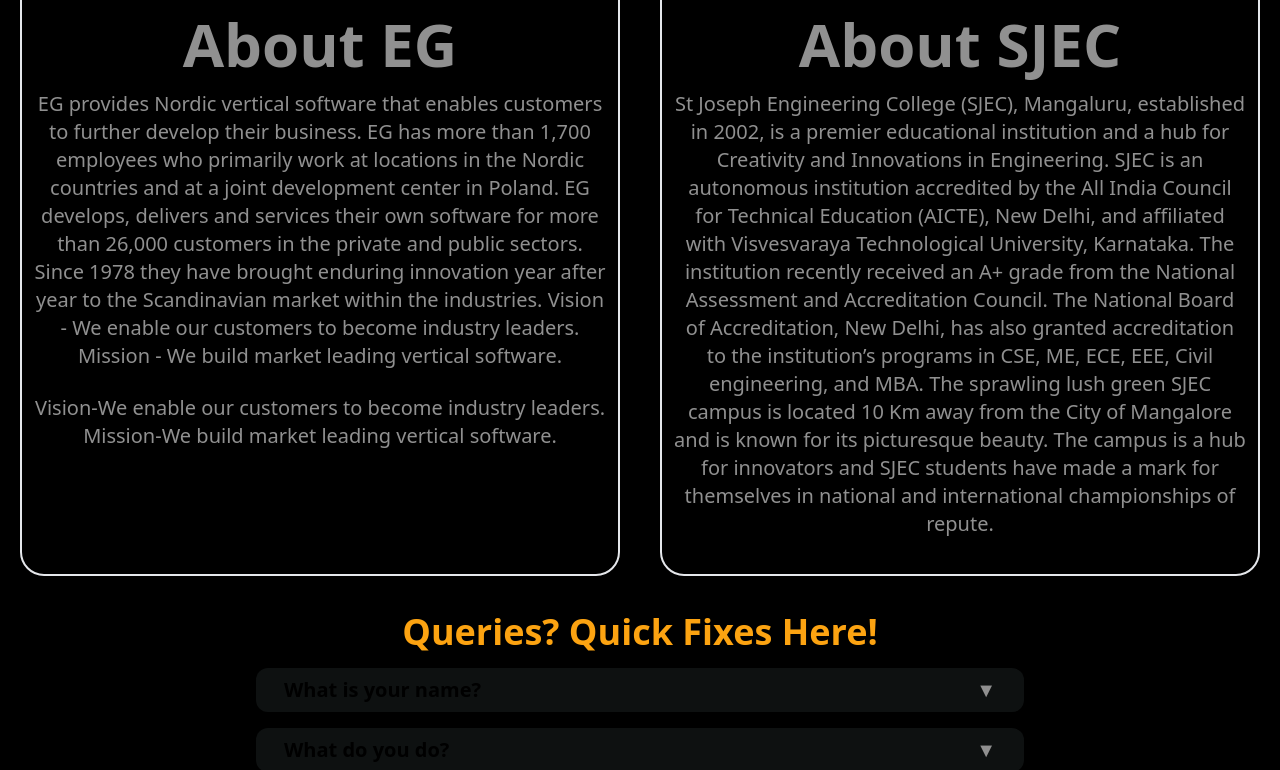
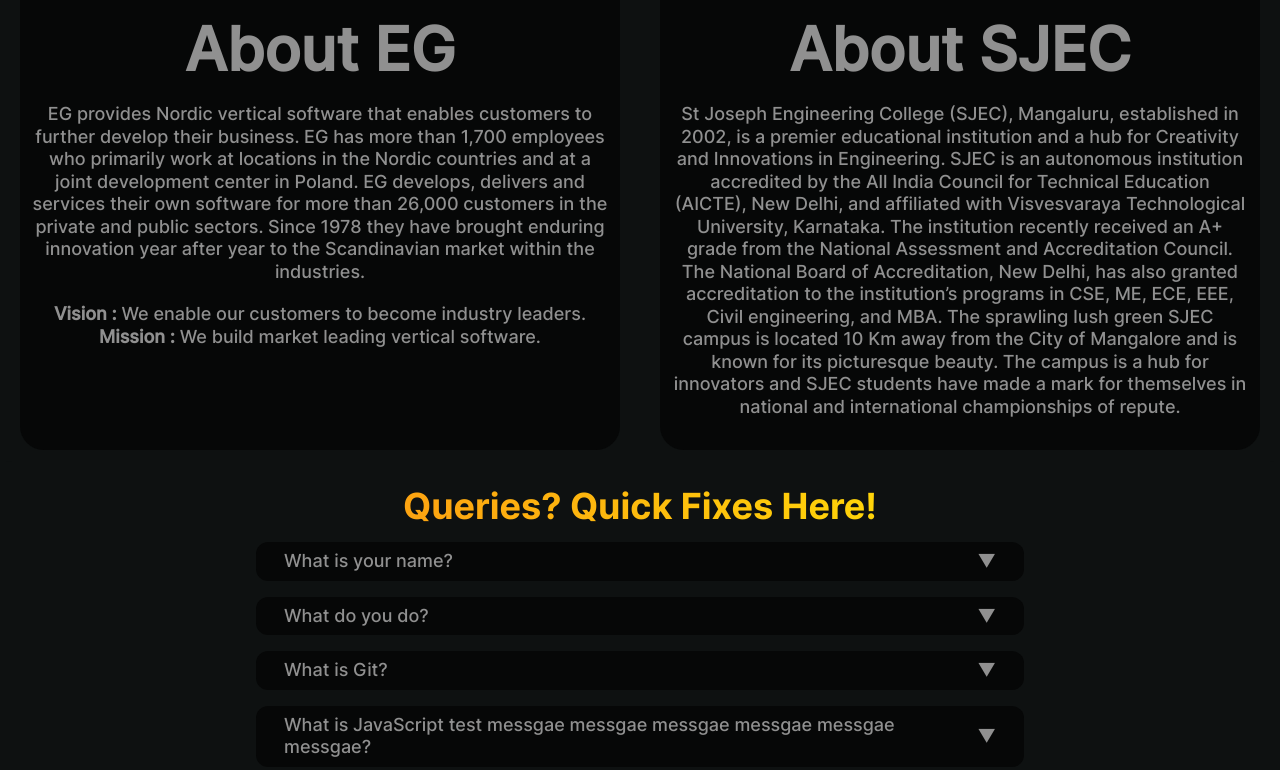
Before and after one commit to HackToFuture/htf-2.0, a React (Vite) app in the folder hacktofuture/: page / in a window 1280 px wide. Shown: the part 930-1700 px from the top of the page. Built offline with nearby package versions, Linux system fonts and the light colour scheme.

Commit message:
Modified about and faq components

```diff
--- a/hacktofuture/src/App.jsx
+++ b/hacktofuture/src/App.jsx
@@ -11,7 +11,7 @@ function App() {
 <div id="bgimg">
       <Header />
       <Hero />
-      <div className="bg-black flex flex-col sm:flex-row justify-center">
+      <div className="bg-bg_color flex flex-col sm:flex-row justify-center">
         <About Id="1" Img="/src/assets/eg-logo.svg"/>
         <About Id="0" Img="/src/assets/SJEC_logo_with_white_letter.png"/>
       </div>
--- a/hacktofuture/src/components/About.jsx
+++ b/hacktofuture/src/components/About.jsx
@@ -4,29 +4,29 @@ const About = ({ Id, Img }) => {
   const Eg = "EG";
   const Sjec = "SJEC";
   const EgInfo =
-    "EG provides Nordic vertical software that enables customers to further develop their business. EG has more than 1,700 employees who primarily work at locations in the Nordic countries and at a joint development center in Poland. EG develops, delivers and services their own software for more than 26,000 customers in the private and public sectors. Since 1978 they have brought enduring innovation year after year to the Scandinavian market within the industries. Vision - We enable our customers to become industry leaders.   Mission - We build market leading vertical software.";
+    "EG provides Nordic vertical software that enables customers to further develop their business. EG has more than 1,700 employees who primarily work at locations in the Nordic countries and at a joint development center in Poland. EG develops, delivers and services their own software for more than 26,000 customers in the private and public sectors. Since 1978 they have brought enduring innovation year after year to the Scandinavian market within the industries.";
   const Vision = "We enable our customers to become industry leaders.";
   const Mission = "We build market leading vertical software.";
   const SjecInfo =
     "St Joseph Engineering College (SJEC), Mangaluru, established in 2002, is a premier educational institution and a hub for Creativity and Innovations in Engineering. SJEC is an autonomous institution accredited by the All India Council for Technical Education (AICTE), New Delhi, and affiliated with Visvesvaraya Technological University, Karnataka. The institution recently received an A+ grade from the National Assessment and Accreditation Council. The National Board of Accreditation, New Delhi, has also granted accreditation to the institution’s programs in CSE, ME, ECE, EEE, Civil engineering, and MBA. The sprawling lush green SJEC campus is located 10 Km away from the City of Mangalore and is known for its picturesque beauty. The campus is a hub for innovators and SJEC students have made a mark for themselves in national and international championships of repute.";
 
   return (
-    <div className="bg-black sm:w-1/2 w-5/6 h-auto sm:mx-5 mx-auto p-3 my-3 text-text_col_1 text-center rounded-3xl border-2">
+    <div className="bg-bg_color_2 sm:w-1/2 w-5/6 h-auto sm:mx-5 mx-auto p-3 my-3 font-intermed leading-tight text-text_col_1 text-center rounded-3xl backdrop-blur-md">
       <img src={Img} alt="Logo" className="mx-auto w-48 h-48" />
-      <p className="text-6xl my-4 font-semibold  ">
+      <p className="text-6xl my-4 font-semibold leading-tight ">
         About {Id === "1" ? Eg : Sjec}
       </p>
-      <p className="text-xl font-extralight">
+      <p className="text-lg font-extralight leading-tight ">
         {Id === "1" ? EgInfo : SjecInfo}
       </p>
       <br />
       {Id === "1" ? (
         <>
-          <p className="text-xl font-extralight">
-            <b>Vision</b>-{Vision}
+          <p className="text-lg font-extralight leading-tight">
+            <span className="font-bold">Vision :</span> {Vision}
           </p>
-          <p className="text-xl font-extralight">
-            <b>Mission</b>-{Mission}
+          <p className="text-lg font-extralight leading-tight">
+            <span className="font-bold">Mission : </span> {Mission}
           </p>
         </>
       ) : null}
--- a/hacktofuture/src/components/Faq.jsx
+++ b/hacktofuture/src/components/Faq.jsx
@@ -5,15 +5,15 @@ const Faq = () => {
   const [selectedQuestion, setSelectedQuestion] = useState(null);
 
   return (
-    <div className="p-6 w-full bg-black shadow-md flex flex-col items-start">
-      <div className="text-4xl text-center font-bold text-orange1 mx-auto">
+    <div className="p-6 w-full bg-bg_color shadow-md flex flex-col items-start ">
+      <div className="text-4xl text-center font-interbold bg-gradient-right bg-clip-text text-transparent mx-auto">
         Queries? Quick Fixes Here!
       </div>
       <div className="flex flex-col w-full items-start mt-4 mx-auto max-w-screen-md">
         {faqData.map((faq, index) => (
           <div key={index} className="w-full mb-4">
             <button
-              className={`transition bg-bg_color py-2 px-7 text-xl font-semibold text-yellow w-full text-left flex justify-between items-center ${
+              className={`transition bg-bg_color_2 py-2 px-7 text-lg font-intermed leading-tight text-text_col_1 w-full text-left flex justify-between items-center ${
                 selectedQuestion === index
                   ? "rounded-t-xl rounded-b-none"
                   : "rounded-xl"
@@ -32,7 +32,7 @@ const Faq = () => {
               </span>
             </button>
             {selectedQuestion === index && (
-              <p className="bg-bg_color py-3 px-7 rounded-b-lg text-text_col_1 text-xl">
+              <p className="bg-bg_color_2 pt-2  pb-3 px-7 rounded-b-lg text-text_col_1 text-lg font-intermed leading-tight">
                 {faq.answer}
               </p>
             )}
--- a/hacktofuture/tailwind.config.js
+++ b/hacktofuture/tailwind.config.js
@@ -5,6 +5,7 @@ export default {
     extend: {
       colors: {
         bg_color: "#0e1111",
+        bg_color_2: "#060707",
         text_col_1: "#909090",
         orange1: "#fca311",
         yellow1: "#ffd409",
```
